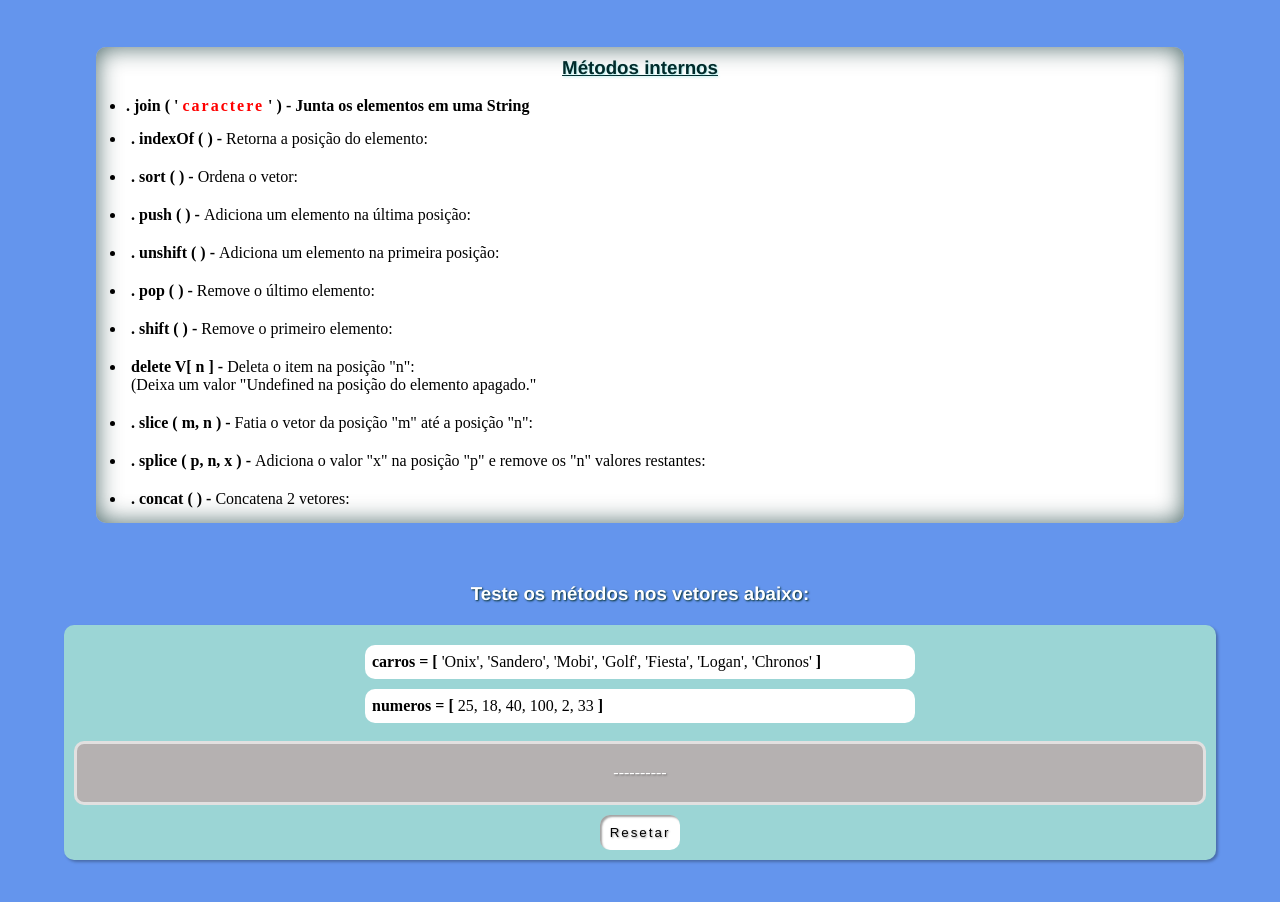
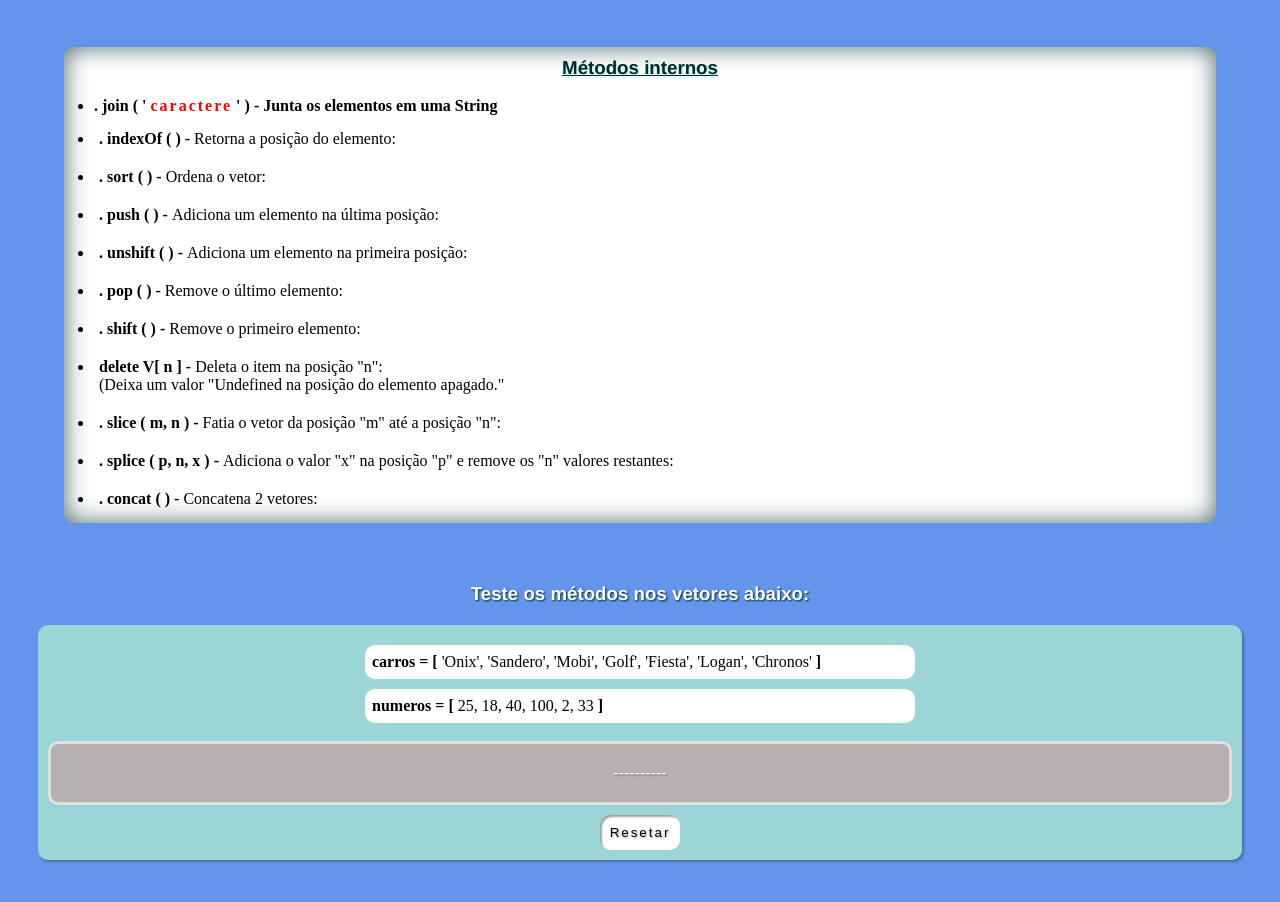
Before and after one commit to lfalvespe/estudos-javascript, a plain HTML site: page metodos-arrays/index.html in a window 1280 px wide. Shown: the part 188-1090 px from the top of the page. Drawn offline with Linux system fonts and the light colour scheme.

Commit message:
Update style.css

```diff
--- a/metodos-arrays/style.css
+++ b/metodos-arrays/style.css
@@ -84,7 +84,7 @@ h3 {
 }
 
 section.metodos, section.strings, section.numeros {
-    width: 85vw;
+    width: 90vw;
     background-color: white;
     border-radius: 10px;
     padding: 0px 30px;
@@ -110,7 +110,7 @@ section.numeros {
 }
 
 div.tela {
-    width: 90vw;
+    width: 94vw;
     margin-top: 10px;
     padding: 10px;
     position: sticky;
```
